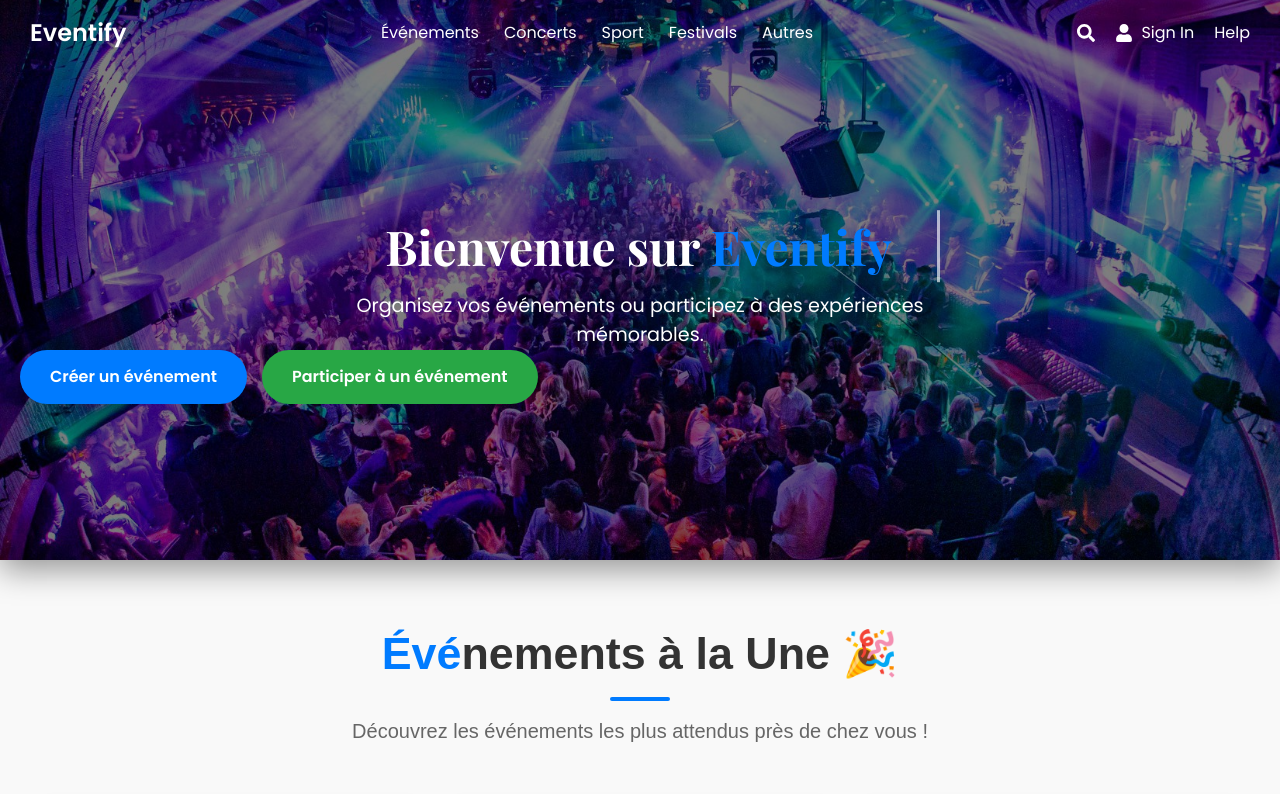
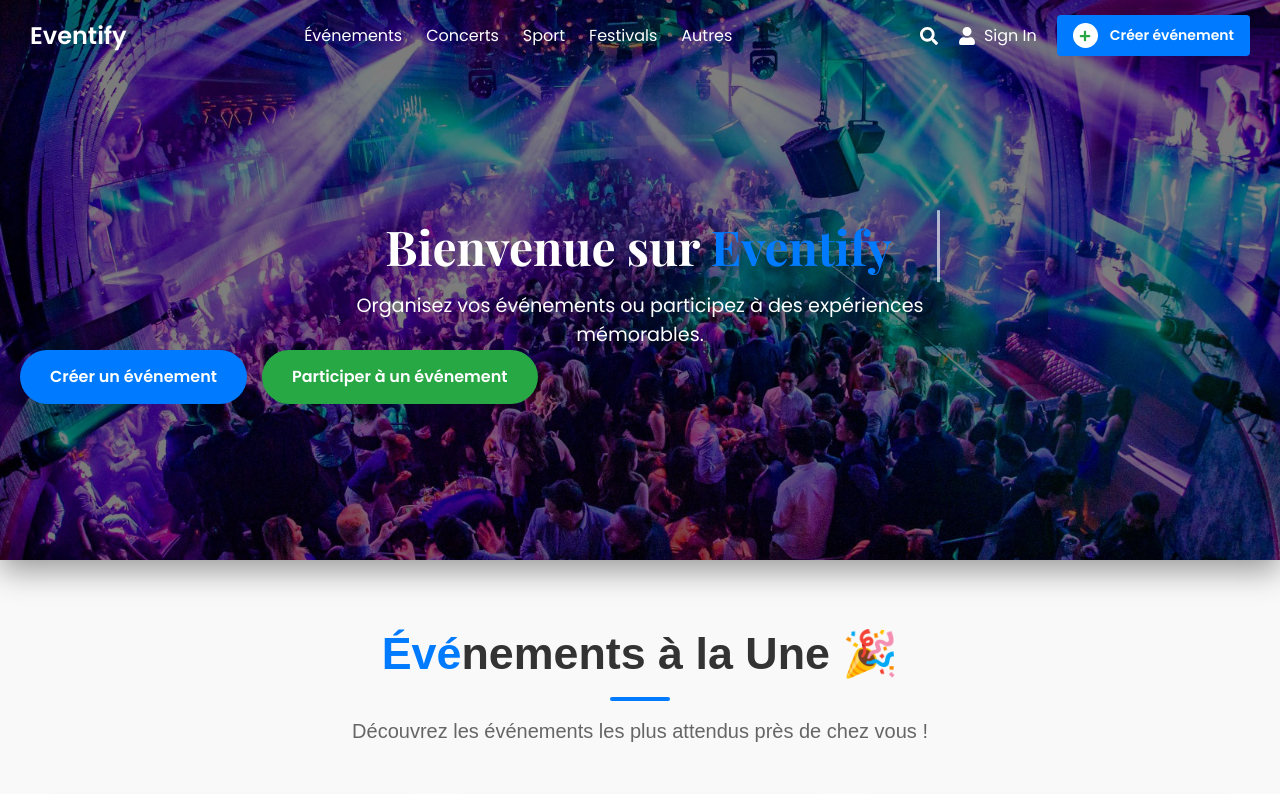
Before and after one commit to elomAglan/event-platform, a React (Vite) app: page / in a window 1280 px wide. Shown: the top 794 px of the page. Built offline with nearby package versions, Linux system fonts and the light colour scheme; grey boxes are pictures that could not be loaded.

Commit message:
responsivité

```diff
--- a/src/components/Navbar.css
+++ b/src/components/Navbar.css
@@ -21,6 +21,57 @@
   transition: background 0.3s ease-in-out;
   z-index: 1000;
 }
+.create-event-btn {
+  background-color: #8168ce;
+  color: white;
+  font-weight: 600;
+  padding: 0.5rem 1rem;
+  border-radius: 0.25rem;
+  cursor: pointer;
+  border: none;
+  font-size: 0.875rem;
+  transition: background-color 0.3s ease;
+}
+
+.create-event-btn:hover {
+  background-color: #218838;
+}
+
+.create-event-btn {
+  background-color: #007bff;
+  color: white;
+  font-weight: 600;
+  padding: 0.5rem 1rem;
+  border-radius: 0.25rem;
+  cursor: pointer;
+  border: none;
+  font-size: 0.875rem;
+  display: flex;
+  align-items: center;
+  gap: 0.75rem; /* Espacement entre l'icône et le texte */
+  transition: background-color 0.3s ease;
+}
+
+.create-event-btn:hover {
+  background-color: #0459b3;
+}
+
+.plus-circle {
+  width: 25px; /* Taille du rond */
+  height: 25px; /* Taille du rond */
+  background-color: white;
+  color: #28a745; /* Couleur de l'icône + */
+  border-radius: 50%; /* Rendre l'élément circulaire */
+  display: flex;
+  justify-content: center;
+  align-items: center;
+  font-size: 0.75rem; /* Taille de l'icône */
+}
+
+.plus-icon {
+  font-size: 0.75rem; /* Taille de l'icône à l'intérieur du cercle */
+}
+
 
 .navbar.scrolled {
   background: rgba(0, 0, 0, 0.8);
@@ -252,3 +303,119 @@
 .sign-up-link a:hover {
   text-decoration: underline;
 }
+
+/* Menu hamburger */
+.hamburger-menu {
+  display: none;
+  font-size: 1.5rem;
+  color: white;
+  cursor: pointer;
+}
+
+/* Catégories de navigation */
+.nav-categories {
+  display: flex;
+  gap: 1.5rem;
+}
+
+.nav-categories.open {
+  display: flex;
+  flex-direction: column;
+  position: absolute;
+  top: 100%;
+  left: 0;
+  background-color: #333;
+  width: 100%;
+  padding: 1rem;
+}
+
+/* Responsive */
+@media (max-width: 768px) {
+  .hamburger-menu {
+    display: block;
+  }
+
+  .nav-categories {
+    display: none;
+  }
+
+  .nav-categories.open {
+    display: flex;
+    flex-direction: column;
+    position: absolute;
+    top: 100%;
+    left: 0;
+    background-color: #333;
+    width: 100%;
+    padding: 1rem;
+  }
+
+  .nav-right {
+    display: none; /* Masquer la section droite en mode mobile */
+  }
+
+  .nav-search-desktop,
+  .create-event-desktop,
+  .sign-in-desktop {
+    display: none; /* Masquer les éléments dans la section droite en mode mobile */
+  }
+
+  .nav-search-mobile,
+  .create-event-mobile,
+  .sign-in-mobile {
+    display: block; /* Afficher les éléments dans le menu déroulant en mode mobile */
+  }
+}
+
+/* Styles pour les boutons dans le menu déroulant */
+.nav-search-mobile {
+  margin-top: 10px;
+}
+
+.nav-search-mobile .search-icon {
+  font-size: 1.2rem;
+  color: white;
+  cursor: pointer;
+}
+
+.nav-search-mobile .search-input {
+  width: 100%;
+  padding: 0.5rem;
+  margin-top: 0.5rem;
+  border: none;
+  border-radius: 5px;
+  outline: none;
+}
+
+.create-event-mobile .create-event-btn,
+.sign-in-mobile {
+  display: flex;
+  align-items: center;
+  gap: 0.5rem;
+  background-color: transparent;
+  color: white;
+  border: none;
+  padding: 0.5rem 0;
+  cursor: pointer;
+  transition: color 0.3s ease;
+}
+
+.create-event-mobile .create-event-btn:hover,
+.sign-in-mobile:hover {
+  color: #007bff;
+}
+
+.create-event-mobile .plus-circle {
+  display: flex;
+  align-items: center;
+  justify-content: center;
+  width: 24px;
+  height: 24px;
+  background-color: white;
+  border-radius: 50%;
+}
+
+.create-event-mobile .plus-icon {
+  color: #007bff;
+  font-size: 1rem;
+}
--- a/src/components/Navbar.jsx
+++ b/src/components/Navbar.jsx
@@ -1,17 +1,17 @@
 import React, { useState, useEffect, useRef } from "react";
-import { FaUser, FaSearch } from "react-icons/fa";
+import { FaUser, FaSearch, FaPlus, FaBars, FaTimes } from "react-icons/fa";
 import Modal from "react-modal";
-import { Link } from "react-router-dom";
+import { Link, useNavigate } from "react-router-dom";
 import "./Navbar.css";
 
 // Configuration de Modal pour l'accessibilité
 Modal.setAppElement("#root");
 
 function Navbar() {
-  // États pour gérer le défilement, la recherche et les modales
+  // États pour gérer le défilement, la recherche, le menu hamburger et les modales
   const [isScrolled, setIsScrolled] = useState(false); // État pour le défilement
   const [showSearch, setShowSearch] = useState(false); // État pour afficher/masquer la recherche
-  const [isHelpOpen, setIsHelpOpen] = useState(false); // État pour la modal d'aide
+  const [isMenuOpen, setIsMenuOpen] = useState(false); // État pour le menu hamburger
   const searchRef = useRef(null); // Référence pour la barre de recherche
 
   // Gestion du défilement pour ajouter une classe au navbar
@@ -34,29 +34,50 @@ function Navbar() {
     return () => document.removeEventListener("mousedown", handleClickOutside);
   }, []);
 
-  // Fonctions pour ouvrir et fermer la modal d'aide
-  const openHelpModal = () => setIsHelpOpen(true);
-  const closeHelpModal = () => setIsHelpOpen(false);
+  // Fonction pour basculer l'état du menu hamburger
+  const toggleMenu = () => {
+    setIsMenuOpen(!isMenuOpen);
+  };
 
   return (
     <nav className={`navbar ${isScrolled ? "scrolled" : ""}`}>
       {/* Logo */}
-      <h1 className="logo">Eventify</h1>
+      <Link to="/" className="logo">
+        <h1>Eventify</h1> {/* Remplacez par votre logo */}
+      </Link>
 
-      {/* Catégories de navigation */}
-      <div className="nav-categories">
-        <a href="#events-section" className="nav-link">Événements</a>
-        <a href="#concerts-section" className="nav-link">Concerts</a>
-        <a href="#sports-section" className="nav-link">Sport</a>
-        <a href="#festivals-section" className="nav-link">Festivals</a>
-        <a href="#other-section" className="nav-link">Autres</a>
+      {/* Bouton menu hamburger */}
+      <div className="hamburger-menu" onClick={toggleMenu}>
+        {isMenuOpen ? <FaTimes /> : <FaBars />}
       </div>
 
-      {/* Section droite (recherche, connexion, aide) */}
+      {/* Navigation principale */}
+      <div className={`nav-categories ${isMenuOpen ? "open" : ""}`}>
+        <a href="#events-section" className="nav-link" onClick={toggleMenu}>
+          Événements
+        </a>
+        <a href="#concerts-section" className="nav-link" onClick={toggleMenu}>
+          Concerts
+        </a>
+        <a href="#sports-section" className="nav-link" onClick={toggleMenu}>
+          Sport
+        </a>
+        <a href="#festivals-section" className="nav-link" onClick={toggleMenu}>
+          Festivals
+        </a>
+        <a href="#other-section" className="nav-link" onClick={toggleMenu}>
+          Autres
+        </a>
+      </div>
+
+      {/* Section droite (recherche, connexion, création d'événement) */}
       <div className="nav-right">
         {/* Barre de recherche */}
         <div className="nav-search-container" ref={searchRef}>
-          <FaSearch className="search-icon" onClick={() => setShowSearch(true)} />
+          <FaSearch
+            className="search-icon"
+            onClick={() => setShowSearch(!showSearch)}
+          />
           {showSearch && (
             <input
               type="text"
@@ -71,39 +92,16 @@ function Navbar() {
           <FaUser className="icon" /> Sign In
         </Link>
 
-        {/* Lien d'aide */}
-        <a href="#" className="nav-link" onClick={openHelpModal}>
-          Help
-        </a>
+        {/* Nouveau bouton "Créer un événement" avec l'icône "+" dans un rond */}
+        <Link to="/createvent">
+          <button className="create-event-btn">
+            <div className="plus-circle">
+              <FaPlus className="plus-icon" />
+            </div>
+            Créer événement
+          </button>
+        </Link>
       </div>
-
-      {/* Modal d'aide */}
-      <Modal
-        isOpen={isHelpOpen}
-        onRequestClose={closeHelpModal}
-        contentLabel="Help Modal"
-        className="help-modal"
-        overlayClassName="help-overlay"
-      >
-        <button className="close-btn" onClick={closeHelpModal}>
-          &times;
-        </button>
-        <h2 className="modal-title">Centre d'Aide</h2>
-        <p>
-          Bienvenue dans le centre d'aide. Voici quelques informations pour vous guider :
-        </p>
-        <ul>
-          <li>
-            <strong>Événements:</strong> Découvrez les événements près de chez vous.
-          </li>
-          <li>
-            <strong>Inscription:</strong> Connectez-vous pour acheter vos billets.
-          </li>
-          <li>
-            <strong>Support:</strong> Contactez notre équipe via la section "Contact".
-          </li>
-        </ul>
-      </Modal>
     </nav>
   );
 }
--- a/src/page/Createvent.jsx
+++ b/src/page/Createvent.jsx
@@ -1,6 +1,8 @@
 import React, { useState } from "react";
 import { motion } from "framer-motion";
 import styled from "styled-components";
+import { Link, useNavigate } from "react-router-dom";
+
 
 // Barre de navigation stylisée avec Styled Components
 const Navbar = styled.nav`
@@ -129,7 +131,9 @@ const CreateEvent = () => {
     <div>
       {/* Barre de navigation */}
       <Navbar>
-        <NavbarTitle>Eventify</NavbarTitle>
+        <Link to="/">
+              <h1 className="logo">Eventify</h1> {/* Remplacez par votre logo */}
+                  </Link>
       </Navbar>
 
       {/* Contenu centré */}
```
